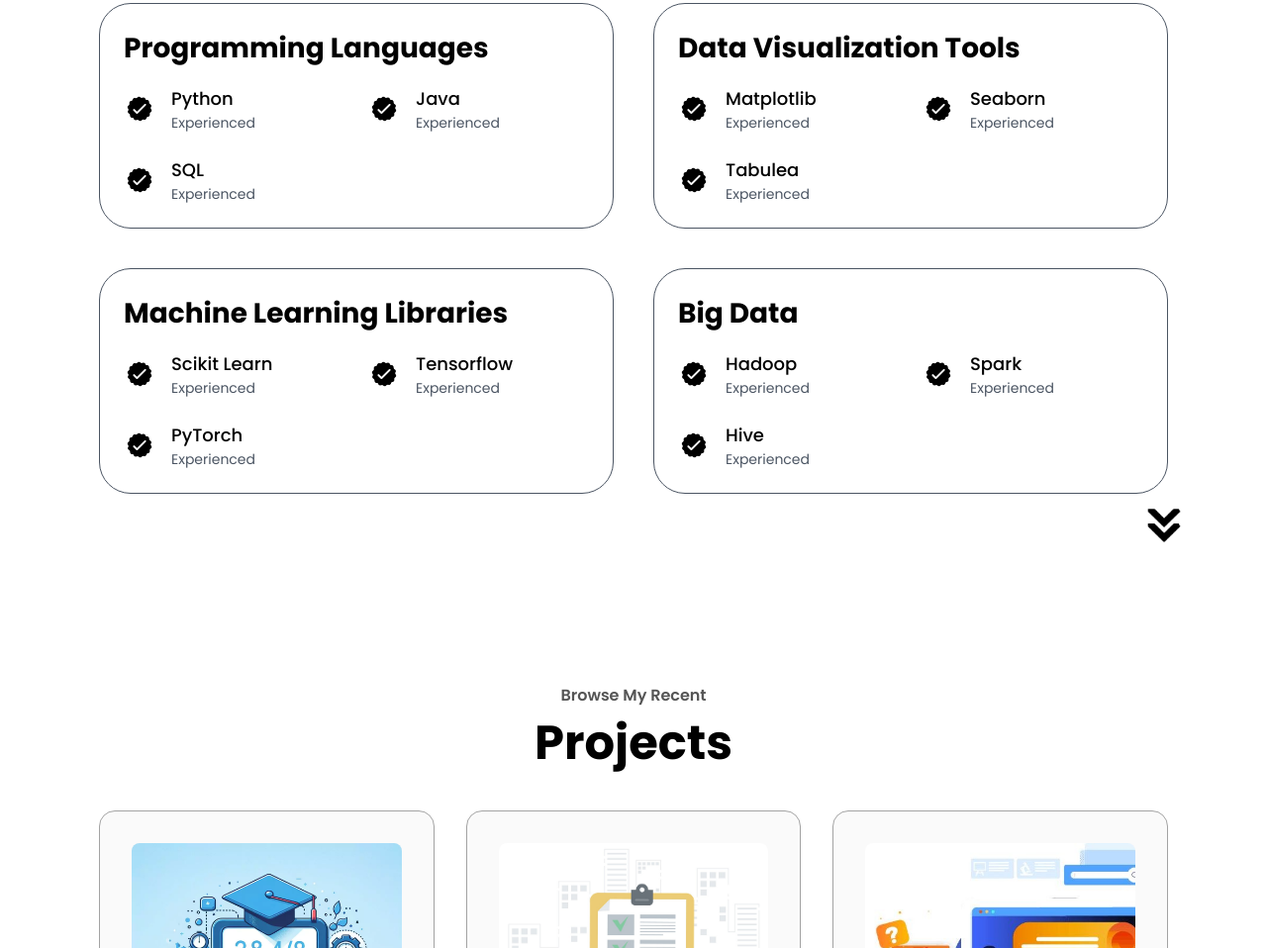
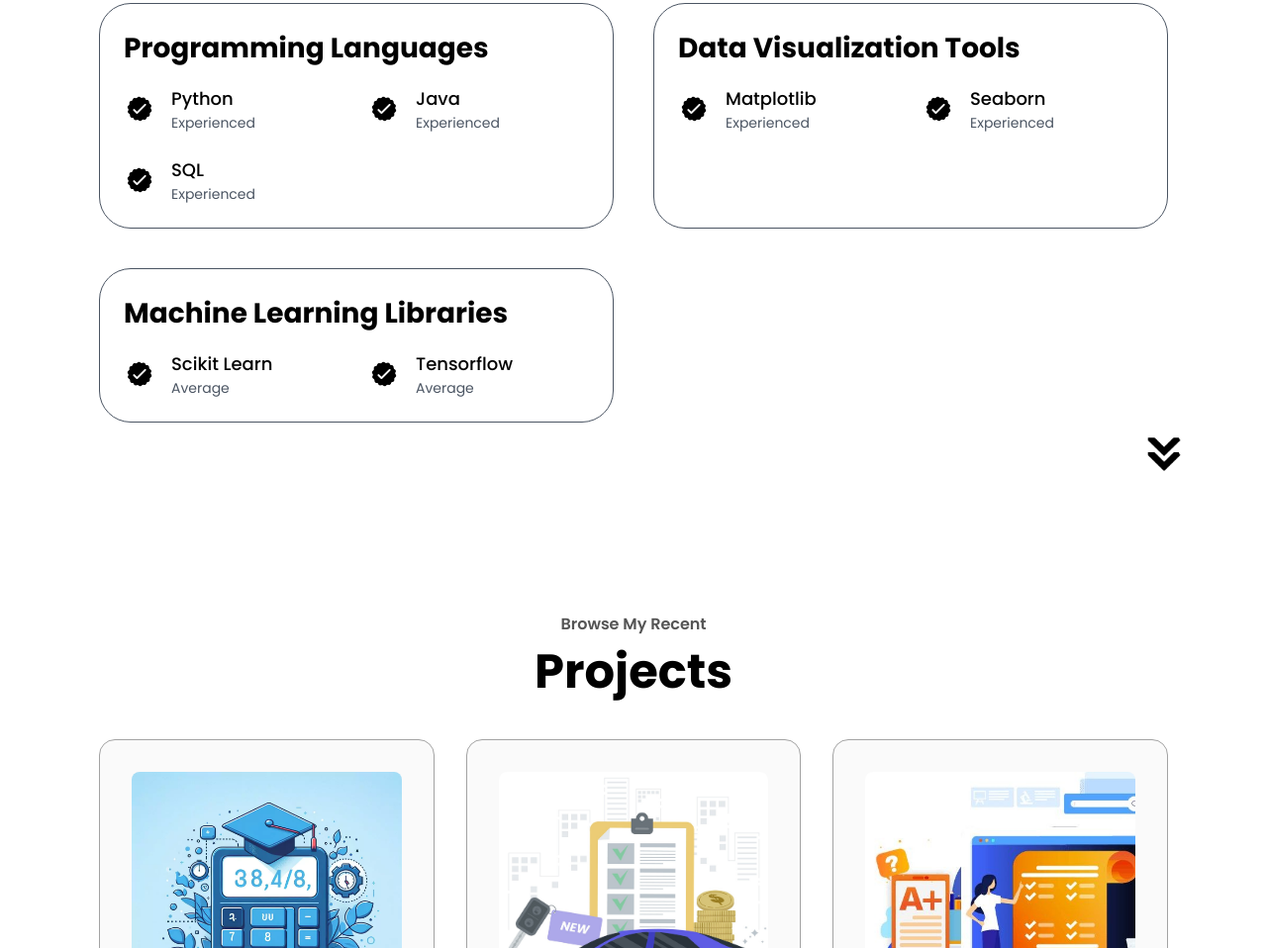
Before and after one commit to Oluwaseyiae/abiolajohnoluwaseyi.github.io, a website: page index.html in a window 1280 px wide. Shown: the part 2075-3033 px from the top of the page at 99% size. Drawn offline with Linux system fonts and the light colour scheme.

Commit message:
Update index.html

```diff
--- a/index.html
+++ b/index.html
@@ -220,7 +220,7 @@
                     </article>
 
                     <!-- Article 3 -->
-                    <article class="flex items-center gap-[1rem]">
+                    <article class="hidden items-center gap-[1rem]">
                         <img src="assets/img/checkmark.png" class="w-8">
                         <div class="flex flex-col">
                             <h3 class="font-medium text-lg">Tabulea</h3>
@@ -240,7 +240,7 @@
                         <img src="assets/img/checkmark.png" class="w-8">
                         <div class="flex flex-col">
                             <h3 class="font-medium text-lg">Scikit Learn</h3>
-                            <p class="text-gray-600 text-sm">Experienced</p>
+                            <p class="text-gray-600 text-sm">Average</p>
                         </div>
                     </article>
 
@@ -249,12 +249,12 @@
                         <img src="assets/img/checkmark.png" class="w-8">
                         <div class="flex flex-col">
                             <h3 class="font-medium text-lg">Tensorflow</h3>
-                            <p class="text-gray-600 text-sm">Experienced</p>
+                            <p class="text-gray-600 text-sm">Average</p>
                         </div>
                     </article>
 
                     <!-- Article 3 -->
-                    <article class="flex items-center gap-[1rem]">
+                    <article class="hidden items-center gap-[1rem]">
                         <img src="assets/img/checkmark.png" class="w-8">
                         <div class="flex flex-col">
                             <h3 class="font-medium text-lg">PyTorch</h3>
@@ -265,7 +265,7 @@
             </div>
 
             <!-- Fourth div -->
-            <div class="p-6 rounded-[2rem] border border-gray-600">
+            <div class="hidden p-6 rounded-[2rem] border border-gray-600">
                 <h2 class="font-bold text-[1.75rem] mb-[1rem]">Big Data</h2>
                 <!-- Grid Layout -->
                 <div class="grid grid-cols-1 md:grid-cols-2 gap-6">
```
